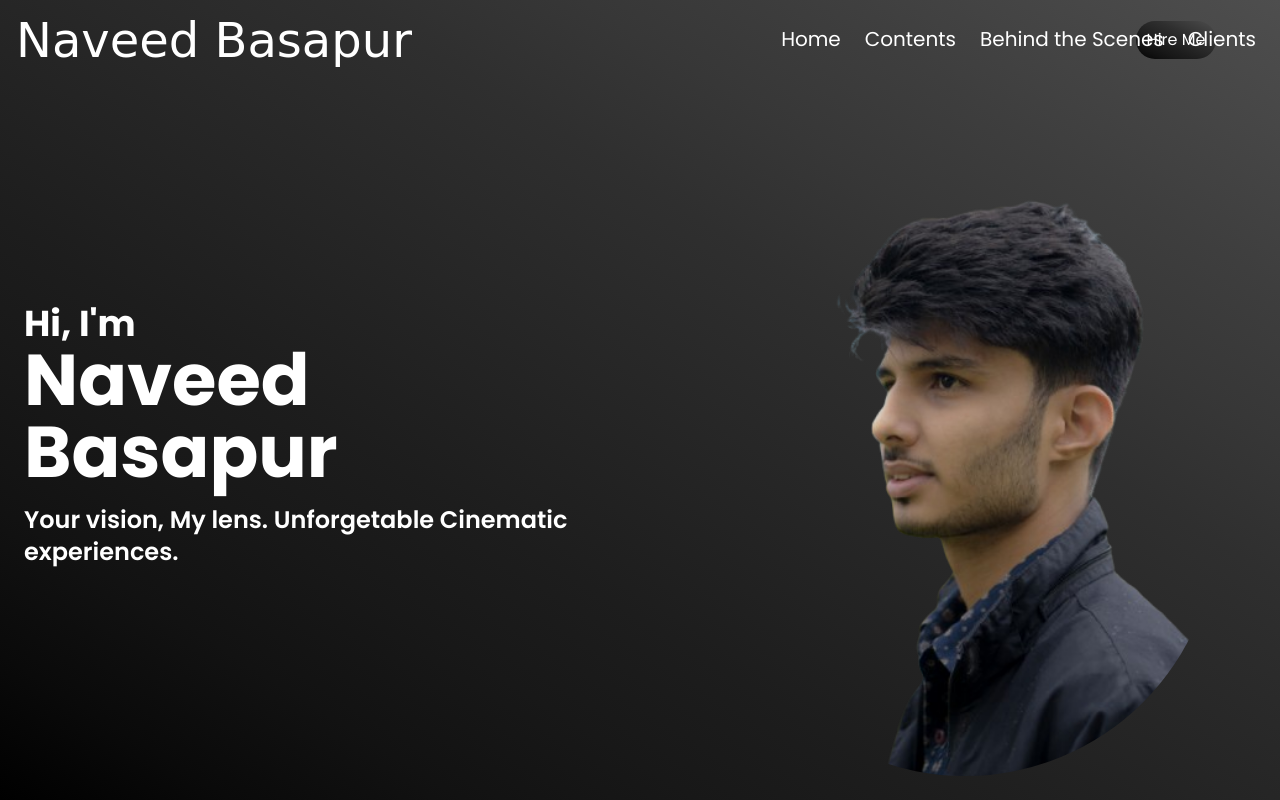
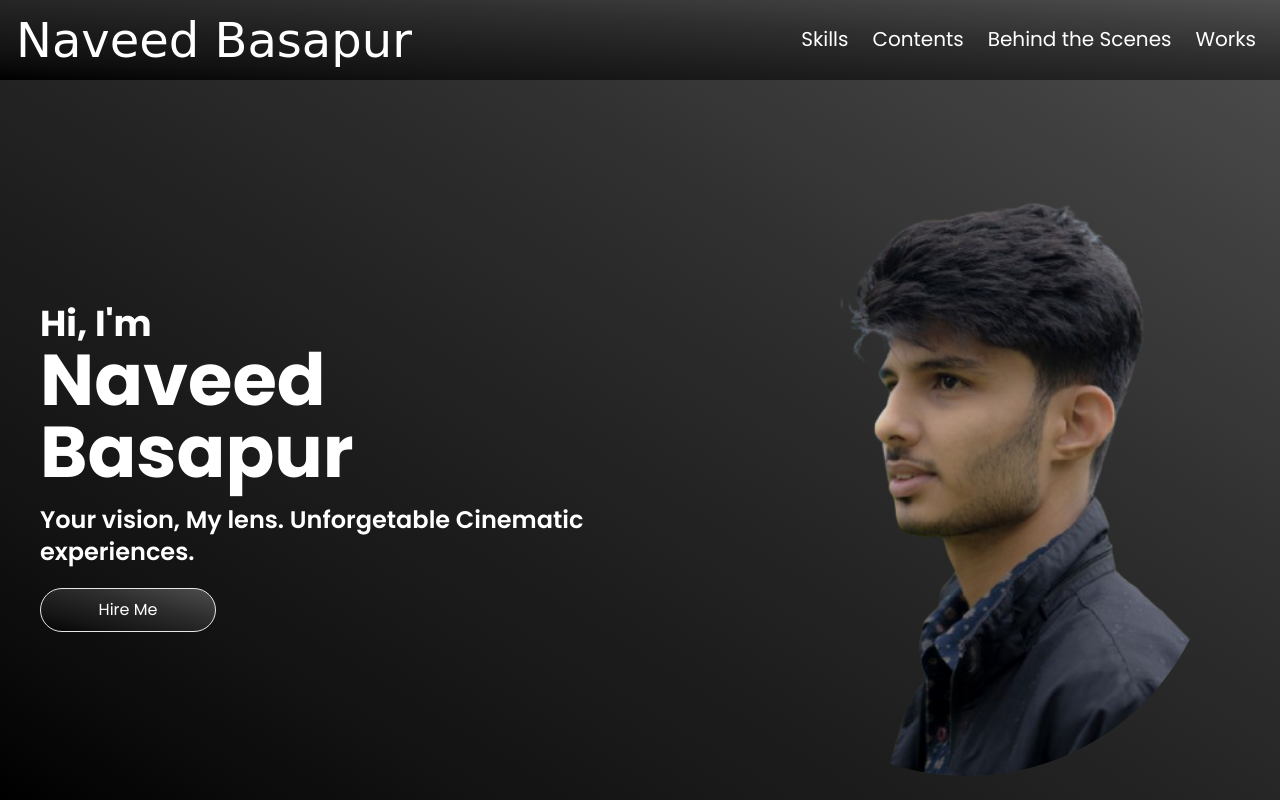
Before and after one commit to hshaharia064/NaveedPortfolio, a website built with Vite: page index.html in a window 1280 px wide. Built offline with nearby package versions, Linux system fonts and the light colour scheme; a web font is replaced by a local one.

Commit message:
added hire me button

```diff
--- a/index.html
+++ b/index.html
@@ -21,32 +21,32 @@
 
   <!-- NAVBAR SECTION -->
 
-  <nav class="h-20 w-full flex items-center justify-between p-4">
+  <nav class="h-20 w-full flex items-center justify-between bg p-4">
     <div class="text-white">
       <p class="font-island text-3xl space-x-1 lg:text-5xl">Naveed Basapur</p>
     </div>
 
     <div class="w-[60vw] right-0 h-20 absolute hidden lg:block  text-white text-xl items-center lg:flex overflow-hidden justify-end px-6">
-      <a href="#" class="relative ml-6  hover:text-cyan-400 group">
-        Home
-        <span class="block h-0.5 w-0 bg-cyan-400 transition-all duration-300 ease-in-out group-hover:w-full"></span>
+      <a href="#" class="relative ml-6  hover:text-underlinegradient group">
+        Skills
+        <span class="block h-0.5 w-0 underlinegradient transition-all duration-300 ease-in-out group-hover:w-full"></span>
       </a>
-      <a href="#" class="relative  ml-6 hover:text-cyan-400 group">
+      <a href="#" class="relative  ml-6  group">
         Contents
-        <span class="block h-0.5 w-0 bg-cyan-400 transition-all duration-300 ease-in-out group-hover:w-full"></span>
+        <span class="block h-0.5 w-0 underlinegradient transition-all duration-300 ease-in-out group-hover:w-full"></span>
       </a>
-      <a href="#" class="relative  ml-6 hover:text-cyan-400 group">
+      <a href="#" class="relative  ml-6  group">
         Behind the Scenes
-        <span class="block h-0.5 w-0 bg-cyan-400 transition-all duration-300 ease-in-out group-hover:w-full"></span>
+        <span class="block h-0.5 w-0 underlinegradient transition-all duration-300 ease-in-out group-hover:w-full"></span>
       </a>
 
-      <a href="#" class="relative ml-6 hover:text-cyan-400 group">
-        Clients
-        <span class="block h-0.5 w-0 bg-cyan-400 transition-all duration-300 ease-in-out group-hover:w-full"></span>
+      <a href="#" class="relative ml-6  group">
+        Works
+        <span class="block h-0.5 w-0 underlinegradient transition-all duration-300 ease-in-out group-hover:w-full"></span>
       </a>
     </div>
-    <div class="hireme w-20 h-full  mr-12 flex items-center" >
-      <button class=" hover:bg-gray-300 bg text-white rounded-full h-[80%] w-[100%]">Hire Me</button></div>
+    <div class="hireme w-20 h-full  mr-12 flex items-center " >
+      <button class=" hover:bg-gray-300 bg text-white rounded-full h-[80%] w-[100%] lg:hidden">Hire Me</button></div>
 
 
     <!-- HAMBURGER ICON IN SMALL DEVICES AND VISIBLE ONLY IN SMALL DEVICES -->
@@ -72,10 +72,12 @@
 
   <div class="hero w-screen h-[87vh] flex flex-col md:flex-row  ">
 
-    <div class="texthero w-full h-40 p-4 md:pl-6 text-white  md:h-[100%] md:flex md:items-center md:flex-col lg:pt-56 md:pt-32">
+    <div class=" texthero w-full h-40 p-4 md:pl-6 lg:pl-10 text-white  md:h-[100%] md:flex md:items-center md:flex-col lg:pt-56 md:pt-32">
       <p class="font-bold text-2xl md:mr-auto md:text-4xl md:space-x-8">Hi, I'm</p>
       <h1 class="font-bold text-4xl md:mr-auto md:text-7xl md:space-x-8 ">Naveed Basapur</h1>
       <h2 class="font-semibold md:mr-auto md:text-2xl md:space-x-8 mt-4">Your vision, My lens. Unforgetable Cinematic experiences.</h2>
+      <div class="w-full lg:h-[30%]   hidden lg:block lg:flex">
+        <button class="border mt-5 h-11 w-44 hover:custom-gradient  bg rounded-3xl">Hire Me</button></div>
     </div>
     <div class="pic w-full h-96  md:h-[100%] flex items-center justify-center">
       <div class="imge w-72 h-80  rounded-full overflow-hidden  md:w-[80%] md:h-[70%]  lg:h-[100%]">
--- a/style.css
+++ b/style.css
@@ -12,6 +12,10 @@ background-image: linear-gradient(to right, #f1ffff, #ecf7f9, #e8eff3, #e4e7eb,
 
 .bg{
     background-image: linear-gradient(to right top, #000000, #0a0a0a, #121212, #181818, #1d1d1d, #232323, #292929, #2f2f2f, #373737, #3e3e3e, #464646, #4e4e4e);
+}
+
+.underlinegradient{
+    background-image: linear-gradient(to right, #ffffff, #e5e5e5, #cccccc, #b4b3b3, #9c9b9b, #868585, #717070, #5d5c5c, #464545, #302f2f, #1b1b1b, #000000);
 }
 
 *{
--- a/tailwind.config.js
+++ b/tailwind.config.js
@@ -3,6 +3,8 @@ module.exports = {
   content: ["*"],
   theme: {
     extend: {
+
+
 
         backgroundImage: {
         'custom-gradient': 'linear-gradient(to left top, #000000, #000000, #000000, #000000, #000000, #111111, #1c1b1b, #262525, #3e3d3d, #595757, #747272, #918f8f)',
```
